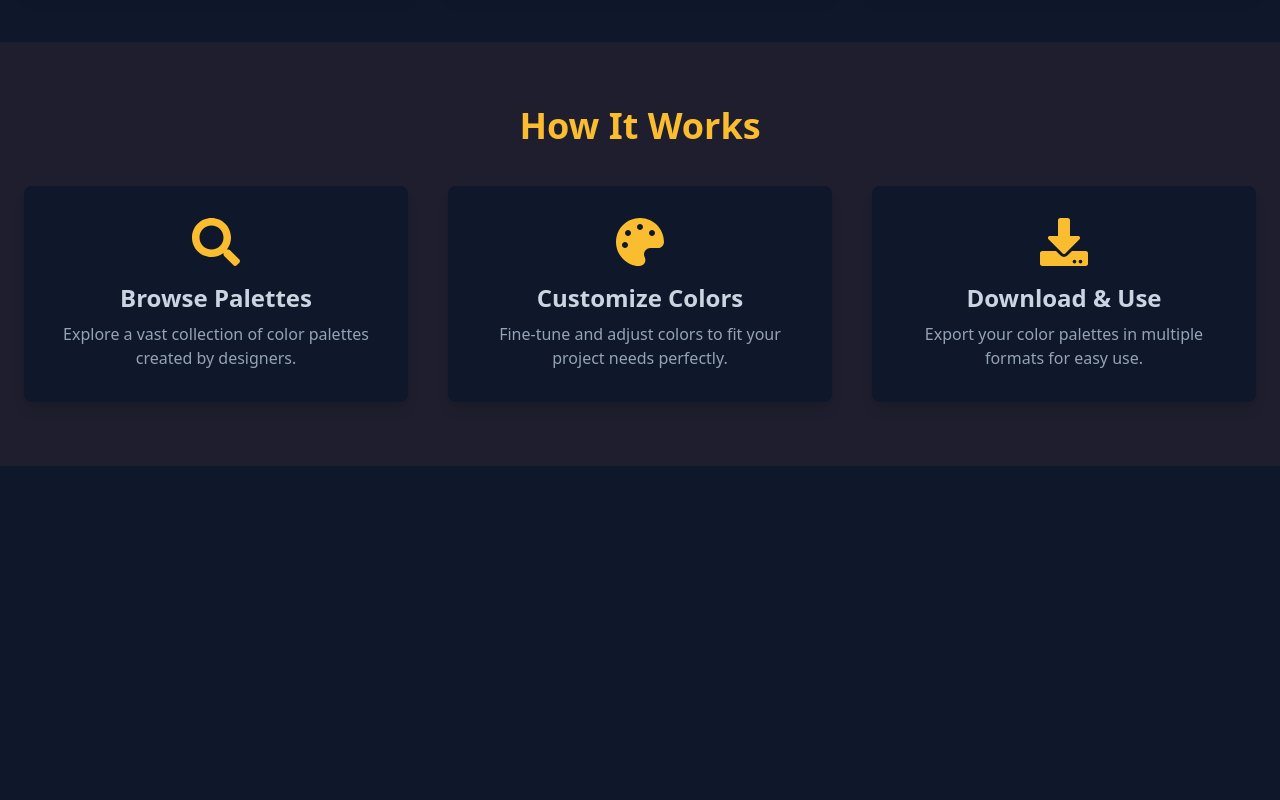
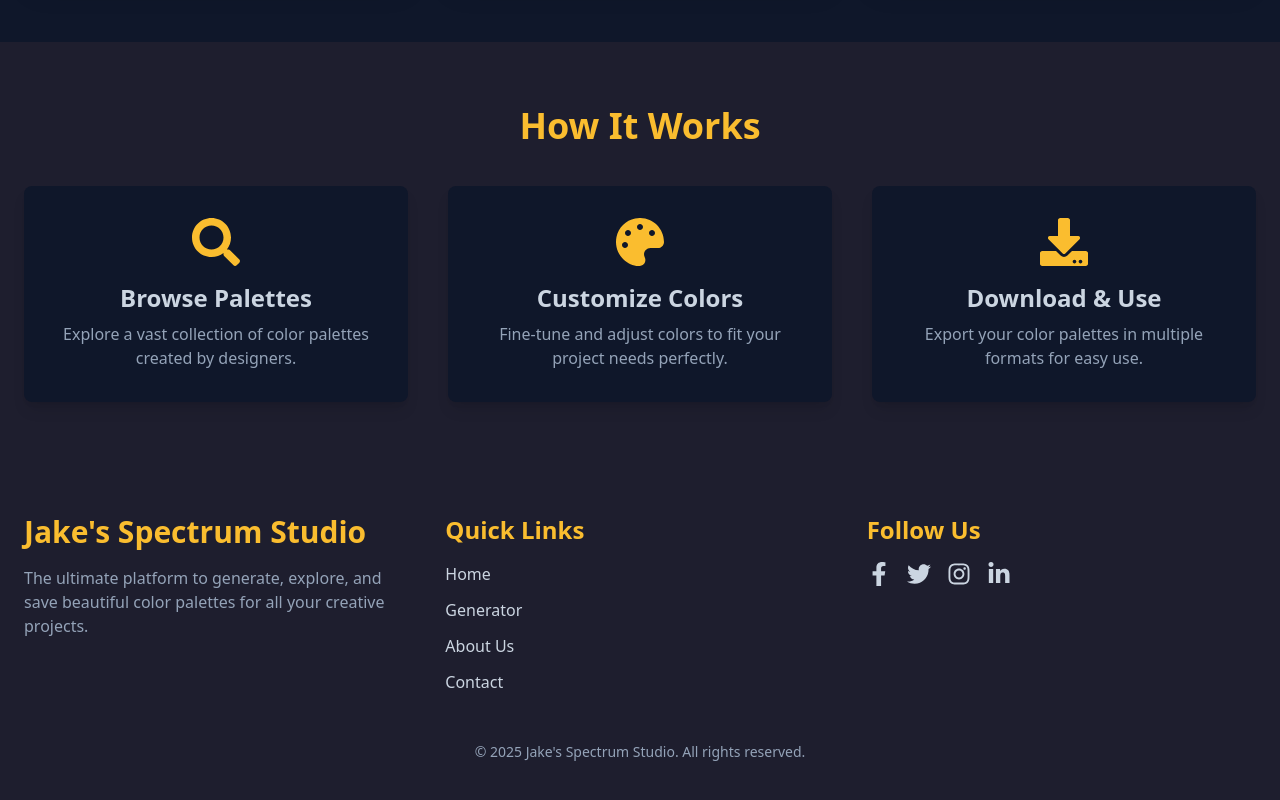
Before and after one commit to JacobSamas/Jake-s-Spectrum-Studio, a Next.js app in the folder frontend/: page / in a window 1280 px wide. Shown: the part 1714-2514 px from the top of the page. Before the commit the page ends 2180 px from the top, so only its background shows below. Built offline with nearby package versions, Linux system fonts and the light colour scheme; no server answers.

Commit message:
feat: added footer component with links and social media

```diff
--- a/frontend/src/app/layout.tsx
+++ b/frontend/src/app/layout.tsx
@@ -1,5 +1,6 @@
 import './globals.css';
 import Header from '@/components/Header';
+import Footer from '@/components/Footer';
 
 export const metadata = {
   title: "Jake's Spectrum Studio",
@@ -16,6 +17,7 @@ export default function RootLayout({
       <body>
         <Header />
         <main className="pt-20">{children}</main>
+        <Footer />
       </body>
     </html>
   );
--- /dev/null
+++ b/frontend/src/components/Footer.tsx
@@ -0,0 +1,72 @@
+import Link from 'next/link';
+import { FaFacebookF, FaTwitter, FaInstagram, FaLinkedinIn } from 'react-icons/fa';
+
+const Footer = () => {
+  return (
+    <footer className="bg-primary text-textLight py-12">
+      <div className="max-w-7xl mx-auto px-6 grid grid-cols-1 md:grid-cols-3 gap-8 text-center md:text-left">
+
+        {/* Logo and Description */}
+        <div>
+          <h2 className="text-3xl font-bold text-secondary mb-4">Jake&apos;s Spectrum Studio</h2>
+          <p className="text-textDark">
+            The ultimate platform to generate, explore, and save beautiful color palettes
+            for all your creative projects.
+          </p>
+        </div>
+
+        {/* Navigation Links */}
+        <div>
+          <h3 className="text-2xl font-semibold text-secondary mb-4">Quick Links</h3>
+          <ul className="space-y-3">
+            <li>
+              <Link href="/" className="hover:text-secondary transition-all">
+                Home
+              </Link>
+            </li>
+            <li>
+              <Link href="/generator" className="hover:text-secondary transition-all">
+                Generator
+              </Link>
+            </li>
+            <li>
+              <Link href="/about" className="hover:text-secondary transition-all">
+                About Us
+              </Link>
+            </li>
+            <li>
+              <Link href="/contact" className="hover:text-secondary transition-all">
+                Contact
+              </Link>
+            </li>
+          </ul>
+        </div>
+
+        {/* Social Media */}
+        <div>
+          <h3 className="text-2xl font-semibold text-secondary mb-4">Follow Us</h3>
+          <div className="flex justify-center md:justify-start gap-4">
+            <a href="https://facebook.com" target="_blank" rel="noopener noreferrer" className="text-2xl hover:text-secondary transition-all">
+              <FaFacebookF />
+            </a>
+            <a href="https://twitter.com" target="_blank" rel="noopener noreferrer" className="text-2xl hover:text-secondary transition-all">
+              <FaTwitter />
+            </a>
+            <a href="https://instagram.com" target="_blank" rel="noopener noreferrer" className="text-2xl hover:text-secondary transition-all">
+              <FaInstagram />
+            </a>
+            <a href="https://linkedin.com" target="_blank" rel="noopener noreferrer" className="text-2xl hover:text-secondary transition-all">
+              <FaLinkedinIn />
+            </a>
+          </div>
+        </div>
+      </div>
+
+      <div className="mt-12 text-center text-textDark text-sm">
+        &copy; {new Date().getFullYear()} Jake&apos;s Spectrum Studio. All rights reserved.
+      </div>
+    </footer>
+  );
+};
+
+export default Footer;
```
